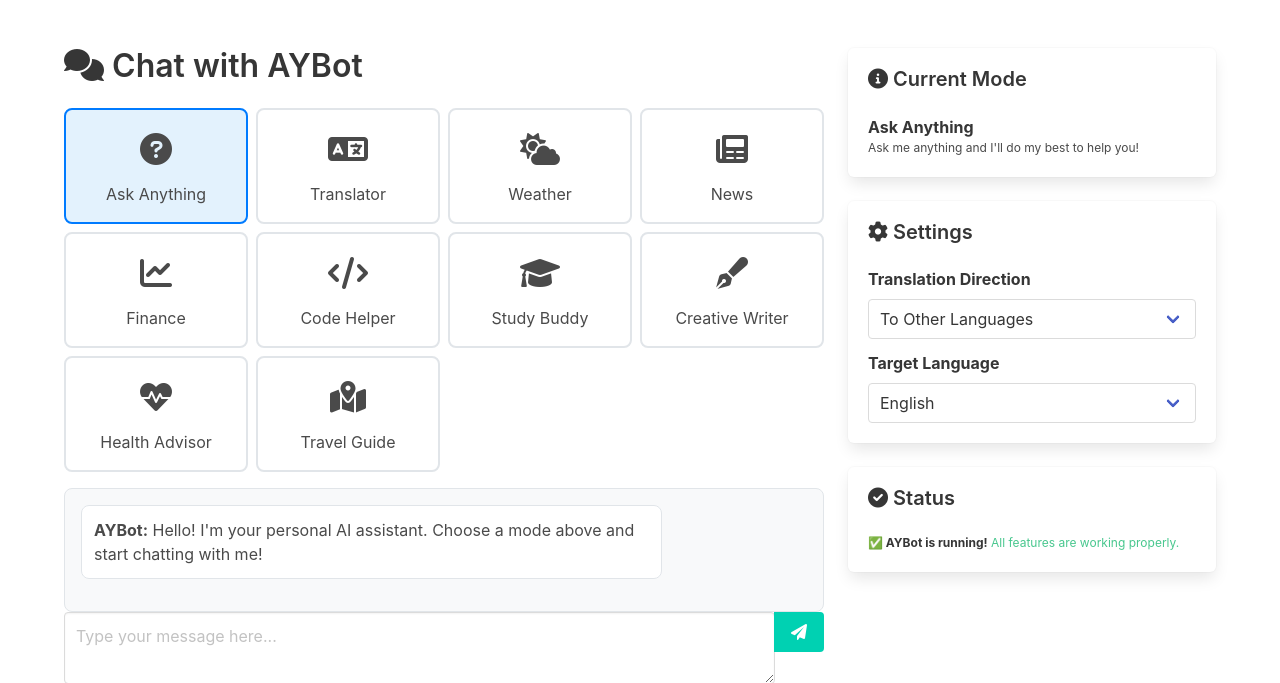
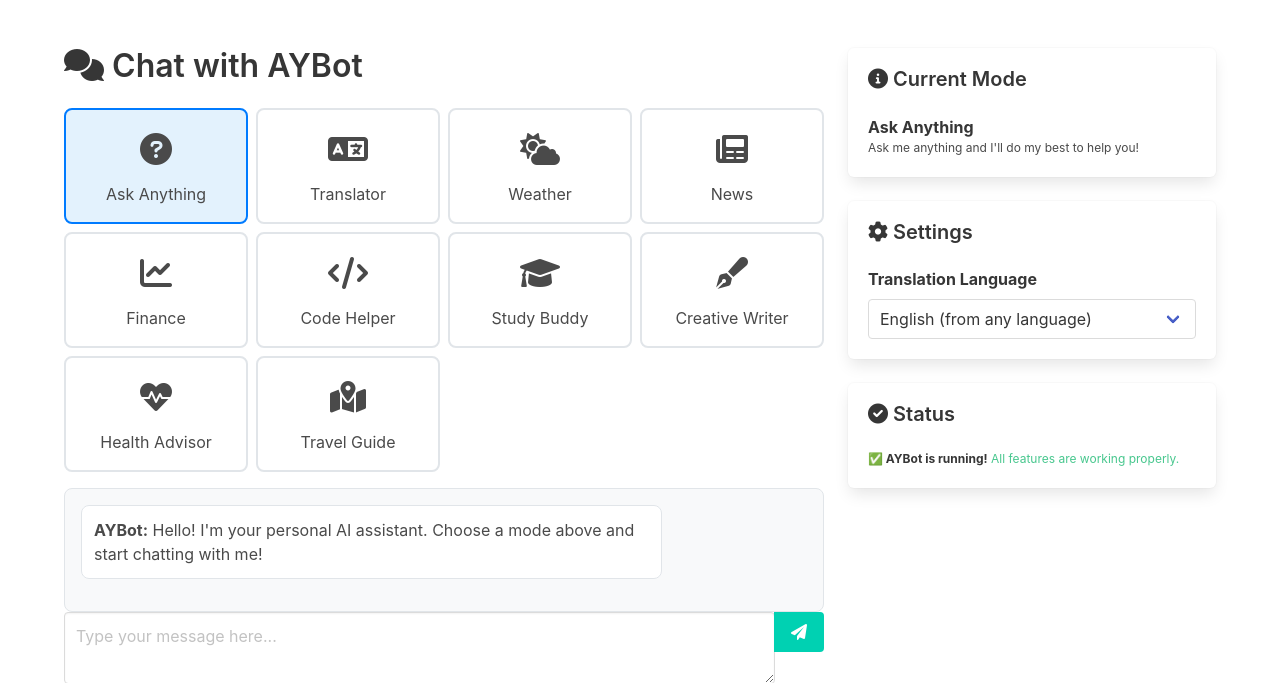
Before and after one commit to atulyadav128/translate, a Flask app: page / in a window 1280 px wide. Shown: the part 52-735 px from the top of the page. Run offline with Flask 3, Linux system fonts and the light colour scheme; some libraries are stand-ins or nearby versions.

Commit message:
Simplify translation UI: Remove direction dropdown, English auto-translates from any language

```diff
--- a/app.py
+++ b/app.py
@@ -24,7 +24,6 @@ def generate_response():
         mode = data.get("mode", "default")
         text = data.get("text", "")
         language = data.get("language", "Spanish")
-        direction = data.get("direction", "to")
 
         # Check if API key is available
         if not openai.api_key:
@@ -39,7 +38,7 @@ def generate_response():
 
         # Prompt templates for each mode
         if mode == 'translator':
-            if direction == "from" or language == "English":
+            if language == "English":
                 prompt = f"Translate the following text to English: {text}"
             else:
                 prompt = f"Translate the following text to {language}: {text}"
--- a/templates/index.html
+++ b/templates/index.html
@@ -185,22 +185,11 @@
                             Settings
                         </h3>
                         <div class="field">
-                            <label class="label">Translation Direction</label>
-                            <div class="control">
-                                <div class="select is-fullwidth">
-                                    <select id="translationDirection">
-                                        <option value="to">To Other Languages</option>
-                                        <option value="from">From Other Languages to English</option>
-                                    </select>
-                                </div>
-                            </div>
-                        </div>
-                        <div class="field">
-                            <label class="label">Target Language</label>
+                            <label class="label">Translation Language</label>
                             <div class="control">
                                 <div class="select is-fullwidth">
                                     <select id="translationLanguage">
-                                        <option value="English">English</option>
+                                        <option value="English">English (from any language)</option>
                                         <option value="Spanish">Spanish</option>
                                         <option value="French">French</option>
                                         <option value="German">German</option>
@@ -301,21 +290,11 @@
 
             // Prepare request data
             const translationLanguage = document.getElementById('translationLanguage').value;
-            let translationDirection = document.getElementById('translationDirection').value;
-
-            // Auto-set direction based on language selection
-            if (translationLanguage === 'English') {
-                translationDirection = 'from'; // Translate TO English
-            } else if (translationDirection === 'from' && translationLanguage !== 'English') {
-                // If direction is "from" but language is not English, change to "to"
-                translationDirection = 'to';
-            }
 
             const requestData = {
                 mode: currentMode,
                 text: text,
-                language: translationLanguage,
-                direction: translationDirection
+                language: translationLanguage
             };
 
             // Send request
@@ -404,18 +383,6 @@
             }
         });
 
-        // Auto-update translation direction when language changes
-        document.getElementById('translationLanguage').addEventListener('change', function() {
-            const selectedLanguage = this.value;
-            const directionSelect = document.getElementById('translationDirection');
-
-            if (selectedLanguage === 'English') {
-                directionSelect.value = 'from';
-                directionSelect.disabled = true; // Disable direction selection for English
-            } else {
-                directionSelect.disabled = false; // Re-enable direction selection
-            }
-        });
 
         // Initialize
         updateModeInfo();
```
